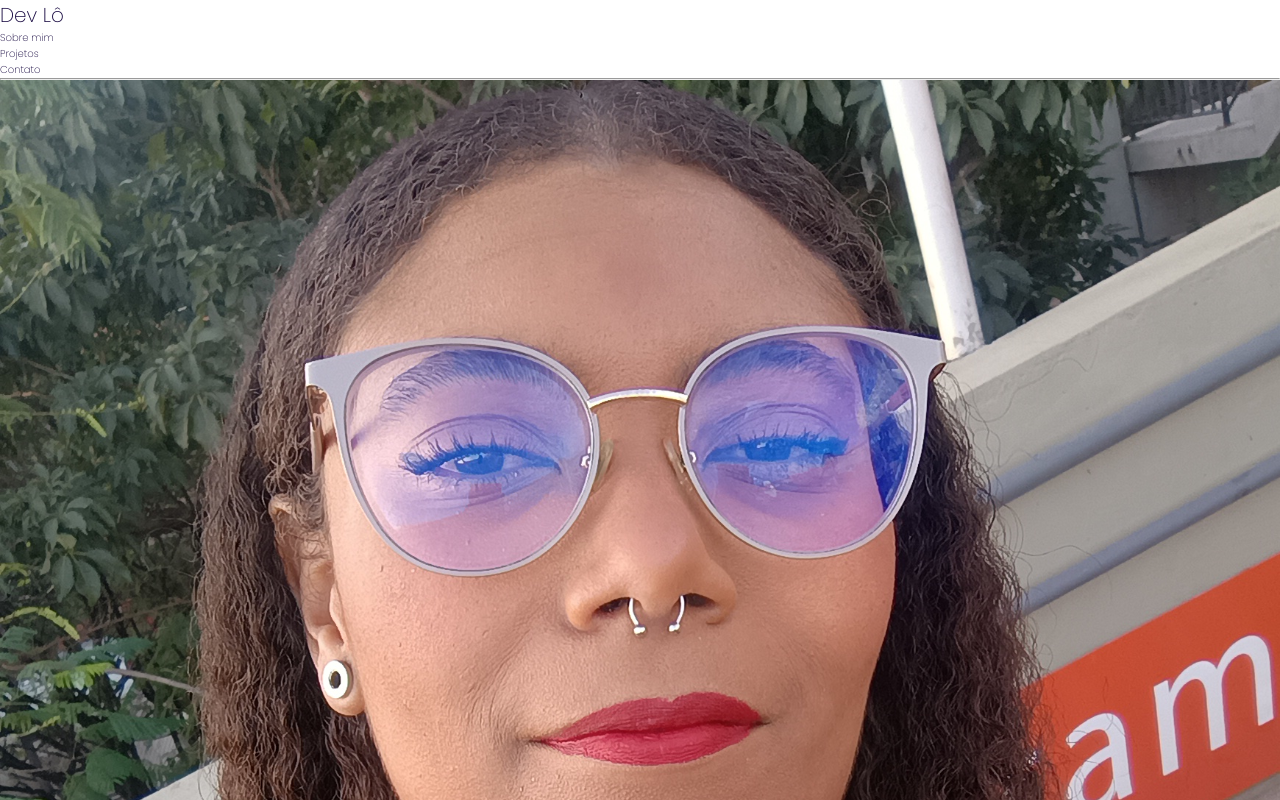
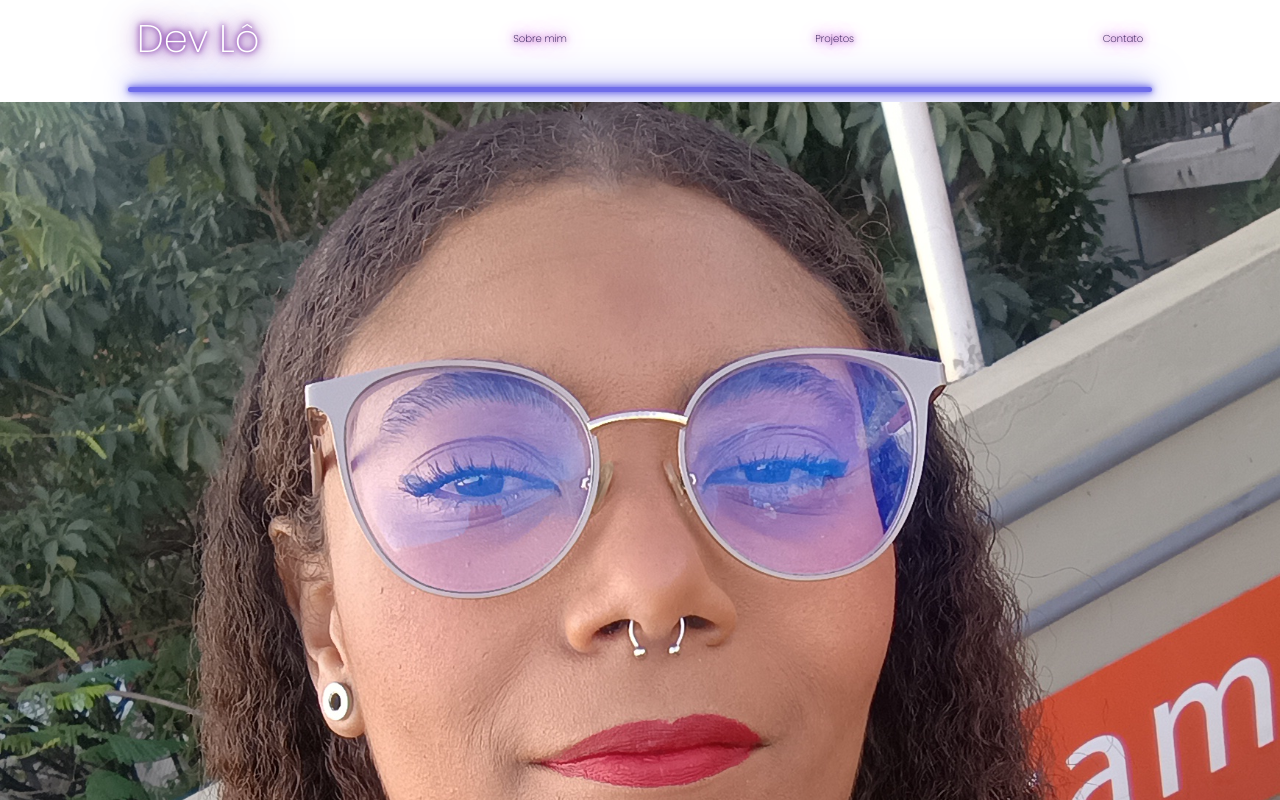
Before and after one commit to lolimamota/trabalhoHtmlCssPlus, a React (Vite) app: page / in a window 1280 px wide. Shown: the top 800 px of the page. Built offline with nearby package versions, Linux system fonts and the light colour scheme.

Commit message:
FIX: estilo da header

```diff
--- a/src/components/header/header.jsx
+++ b/src/components/header/header.jsx
@@ -1,9 +1,11 @@
-// import { BrowserRouter, Routes, Route, Link } from 'react-router-dom';
+// importação de estilização
 import '@scss/global.scss';
+import * as S from '@scss/header.module.scss';
 
-function Header(){
-    return(
-        <header>
+function Header() {
+    return (
+        <>
+            <header className={S.classHeader}>
             <h1>Dev Lô</h1>
             <nav>
                 <ul>
@@ -12,8 +14,9 @@ function Header(){
                     <li>Contato</li>
                 </ul>
             </nav>
-        <hr/>
         </header>
+        <hr className={S.classHR}/>
+        </>
     )
 }
 
--- a/src/patterns/colors.modules.scss
+++ b/src/patterns/colors.modules.scss
@@ -3,3 +3,4 @@ $titleColor: #6E199B;
 $bgColor: #8E9BE1;
 $detailsColor: #9E23B2;
 $extraColor: #6F6DEA;
+$white: #FFF;
--- a/src/patterns/typography.modules.scss
+++ b/src/patterns/typography.modules.scss
@@ -8,15 +8,12 @@
 
 @mixin H1($fontsize: clamp(3rem, 3vw, 4rem)) {
     font-size: $fontsize;
-    font-weight: $fontweight;
 };
 
 @mixin H2($fontsize: clamp(1rem, 3vw, 2rem)) {
     font-size: $fontsize;
-    font-weight: $fontweight;
 };
 
 @mixin Texts($fontsize: clamp(1.3rem, 3vw, 1.5rem)) {
     font-size: $fontsize;
-    font-weight: $fontweight;
 };
--- /dev/null
+++ b/src/scss/header.module.scss
@@ -0,0 +1,47 @@
+@use '@patterns/mixins.modules.scss' as mixins;
+
+.classHeader{
+    display: flex;
+    align-items: center;
+    justify-content: space-around;
+    padding: 1rem;
+
+    h1{
+        color: mixins.$white;
+        text-shadow:
+        0 0 5px mixins.$titleColor,   /* Brilho interno mais concentrado */
+        0 0 10px mixins.$titleColor,  /* Brilho intermediário */
+        0 0 20px mixins.$titleColor,  /* Brilho expandido */
+        0 0 40px mixins.$titleColor;  /* Halo externo suave */
+        @include mixins.H1;
+    }
+    nav{
+        width: 50%;
+    }
+
+    ul{
+        display: flex;
+        align-items: center;
+        justify-content: space-between;
+        color: mixins.$detailsColor;
+        text-shadow:
+        0 0 5px mixins.$detailsColor,   /* Brilho interno mais concentrado */
+        0 0 10px mixins.$detailsColor,  /* Brilho intermediário */
+        0 0 20px mixins.$detailsColor,  /* Brilho expandido */
+        0 0 40px mixins.$detailsColor;  /* Halo externo suave */
+    }
+}
+
+.classHR{
+    width: 80%;
+    height: .5rem;
+    background-color: mixins.$extraColor;
+    margin: 1rem auto;
+    border-radius: 10px;
+    border: none;
+    box-shadow:
+    0 0 5px mixins.$extraColor,   /* Brilho interno mais concentrado */
+    0 0 10px mixins.$extraColor,  /* Brilho intermediário */
+    0 0 20px mixins.$extraColor,  /* Brilho expandido */
+    0 0 40px mixins.$extraColor;  /* Halo externo suave */
+}
```
Lines whose indentation alone changed are shown as unchanged.
